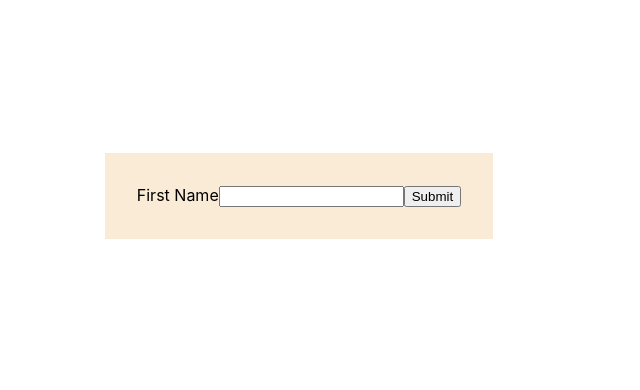
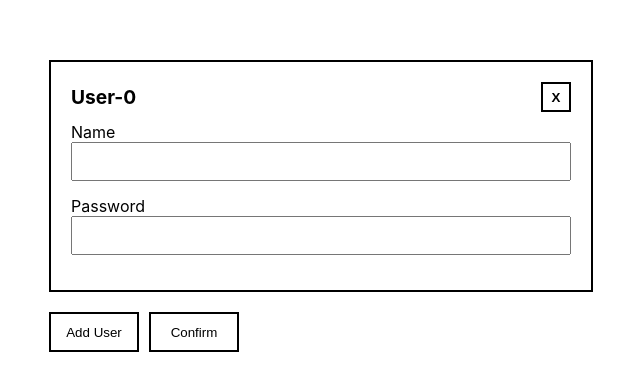
Before and after one commit to havenothorn/schoolbell-e, a React (Vite) app in the folder 3-form/: page / in a window 1280 px wide. Shown: the part 204-594 px from the top of the page, without its empty margins (341-981 px from the left). Built offline with nearby package versions, Linux system fonts and the light colour scheme.

Commit message:
add: third task UI

```diff
--- a/3-form/src/App.css
+++ b/3-form/src/App.css
@@ -1,7 +1,67 @@
-#root {
-  max-width: 1280px;
+.form-container {
+  width: 500px;
+  height: auto;
   margin: 0 auto;
-  padding: 2rem;
-  text-align: center;
-  background-color: antiquewhite;
 }
+
+.form {
+  width: 500px;
+  margin-top: 20px;
+  padding: 20px;
+  border: 2px solid #000;
+}
+
+.header-area {
+  display: flex;
+  justify-content: space-between;
+  align-items: center;
+  height: 30px;
+  margin-bottom: 10px;
+}
+
+.title {
+  display: inline;
+  font-size: 1.2rem;
+}
+
+.remove-button {
+  width: 30px;
+  height: 30px;
+  border: 2px solid #000;
+  background-color: #fff;
+  font-weight: 600;
+}
+
+.input-area {
+  display: flex;
+  flex-direction: column;
+}
+
+.input-area input {
+  padding: 10px;
+}
+
+.error {
+  border: 1px solid red;
+  background-color: rgba(251, 173, 186, 0.263);
+}
+
+.error-area {
+  height: 5px;
+  margin-bottom: 10px;
+  font-size: 0.8rem;
+  color: red;
+}
+
+.button-area {
+  display: flex;
+  margin-top: 20px;
+}
+
+.button {
+  width: 90px;
+  height: 40px;
+  margin-right: 10px;
+  border: 2px solid #000;
+  background-color: #fff;
+}
--- a/3-form/src/App.tsx
+++ b/3-form/src/App.tsx
@@ -1,27 +1,131 @@
-import { useForm, SubmitHandler } from "react-hook-form";
+import { useForm, useFieldArray, SubmitHandler } from "react-hook-form";
+import { useEffect } from "react";
 import "./App.css";
 
-enum GenderEnum {
-  female = "female",
-  male = "male",
-  other = "other",
-}
-
-interface IFormInput {
-  firstName: string;
-  gender: GenderEnum;
+interface FormValues {
+  users: {
+    name: string;
+    password: string;
+  }[];
 }
 
 function App() {
-  const { register, handleSubmit } = useForm<IFormInput>();
-  const onSubmit: SubmitHandler<IFormInput> = (data) => console.log(data);
+  const {
+    register,
+    handleSubmit,
+    formState: { errors },
+    control,
+    reset,
+    setError,
+    watch,
+  } = useForm<FormValues>({
+    defaultValues: {
+      users: [{ name: "", password: "" }],
+    },
+  });
+
+  const { fields, append, remove } = useFieldArray({
+    control,
+    name: "users",
+  });
+
+  useEffect(() => {
+    const subscription = watch((value) => {
+      const { users } = value;
+
+      if (Array.isArray(users)) {
+        const obj = users.reduce((obj, user, index) => {
+          if (!user?.name) {
+            return obj;
+          }
+          if (obj?.[user.name]) {
+            setError(`users.${index}.name` as const, {
+              type: "manual",
+              message: "이미 사용 중인 이름입니다.",
+            });
+          }
+          return { ...obj, [user.name]: (obj[user.name] || 0) + 1 };
+        }, {} as Record<string, number>);
+        console.log({ obj });
+      }
+    });
+    return () => subscription.unsubscribe();
+  }, [watch, setError]);
+
+  const onSubmit: SubmitHandler<FormValues> = (data) => {
+    console.log(data.users);
+    reset();
+  };
 
   return (
-    <form onSubmit={handleSubmit(onSubmit)}>
-      <label>First Name</label>
-      <input {...register("firstName")} />
-      <input type="submit" />
-    </form>
+    <>
+      <form onSubmit={handleSubmit(onSubmit)} className="form-container">
+        {fields.map((user, index) => (
+          <div key={user.id} className="form">
+            <div className="header-area">
+              <h1 className="title">User-{index}</h1>
+              <button
+                className="remove-button"
+                type="button"
+                onClick={() => remove(index)}
+              >
+                X
+              </button>
+            </div>
+            <div className="input-area">
+              <label htmlFor={`name-${index}`}>Name</label>
+              <input
+                id={`name-${index}`}
+                {...register(`users.${index}.name` as const, {
+                  required: "required",
+                  pattern: {
+                    value: /^[a-zA-Z0-9가-힣]+$/,
+                    message: "지원하지 않는 형식입니다.",
+                  },
+                  minLength: {
+                    value: 3,
+                    message: "이름은 최소 3글자 이상 입력해주세요.",
+                  },
+                })}
+                type="text"
+                className={`${errors.users?.[index]?.name ? "error" : ""}`}
+              />
+              <span role="alert" className="error-area">
+                {errors.users?.[index]?.name?.message || ""}
+              </span>
+              <label htmlFor={`password-${index}`}>Password</label>
+              <input
+                id={`password-${index}`}
+                {...register(`users.${index}.password` as const, {
+                  required: "required",
+                  minLength: {
+                    value: 6,
+                    message: "비밀번호는 최소 6글자 이상 입력해주세요.",
+                  },
+                })}
+                type="password"
+                className={`${errors.users?.[index]?.name ? "error" : ""}`}
+              />
+              <span role="alert" className="error-area">
+                {errors.users?.[index]?.password?.message || ""}
+              </span>
+            </div>
+          </div>
+        ))}
+        <div className="button-area">
+          <button
+            className="button"
+            type="button"
+            onClick={() => append({ name: "", password: "" })}
+          >
+            Add User
+          </button>
+          <button className="button" type="submit">
+            Confirm
+          </button>
+        </div>
+      </form>
+    </>
   );
 }
 
```
